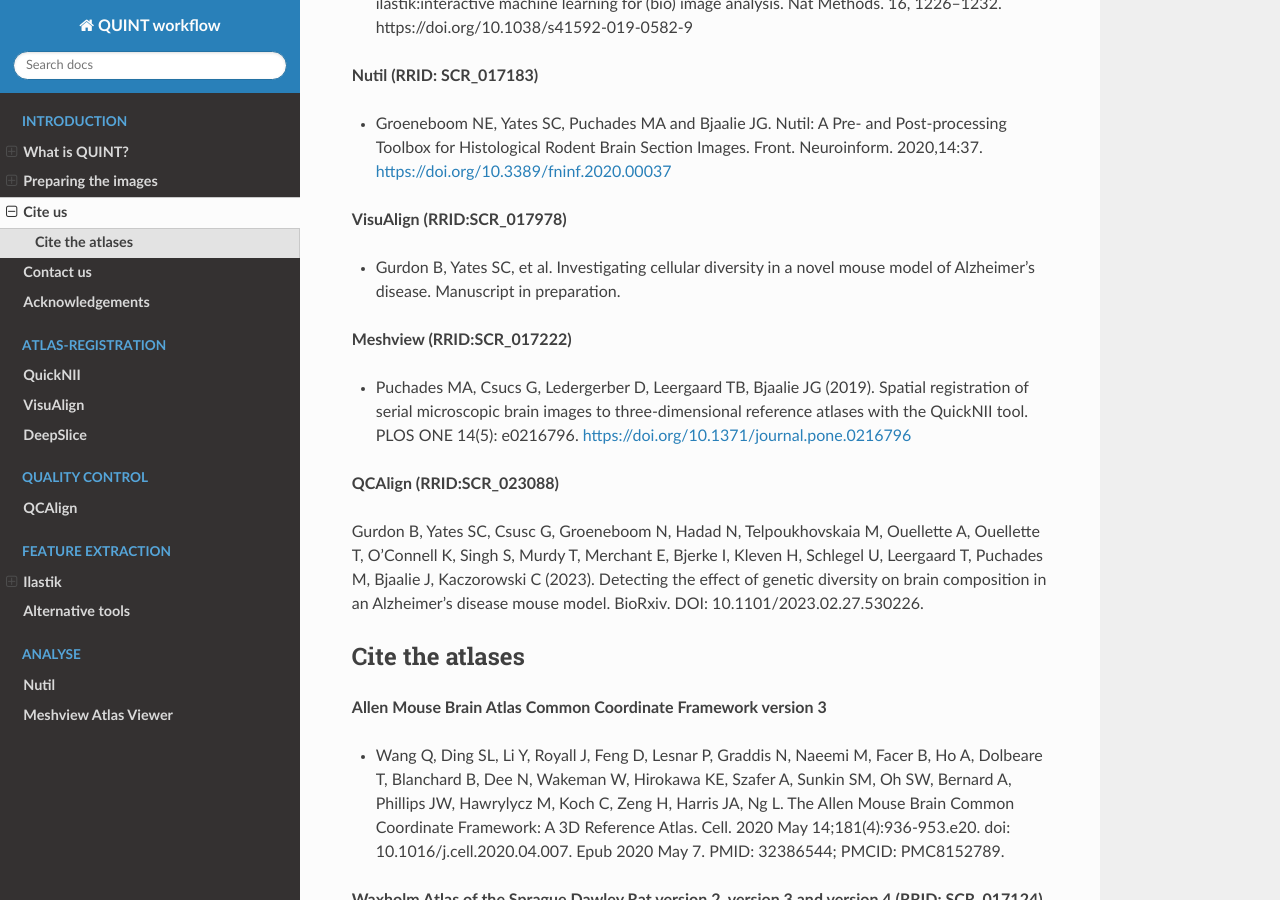
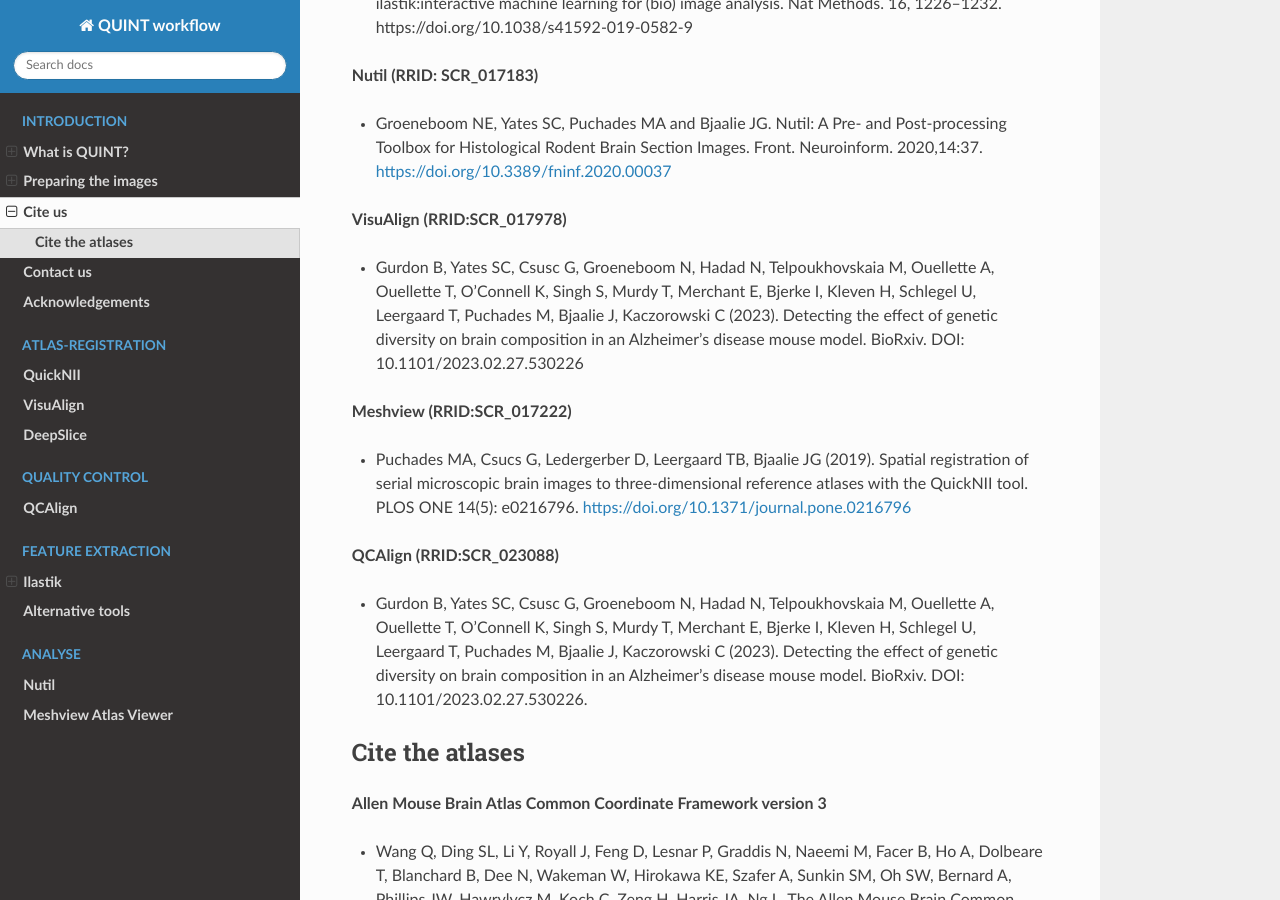
Before and after one commit to Neural-Systems-at-UIO/QUINT_workflow, a Sphinx documentation site: the page built from docs/Publications.rst, in a window 1280 px wide and 900 px high, scrolled down 696 px. Built offline with Sphinx 7.4.7 and the Read the Docs theme 2.0.0, drawn with Linux system fonts in a browser that asks for light colours.

Commit message:
Update Publications.rst

```diff
--- a/docs/Publications.rst
+++ b/docs/Publications.rst
@@ -23,7 +23,7 @@
 
 **VisuAlign (RRID:SCR_017978)**
 
-* Gurdon B, Yates SC, et al. Investigating cellular diversity in a novel mouse model of Alzheimer's disease. Manuscript in preparation.
+* Gurdon B, Yates SC, Csusc G, Groeneboom N, Hadad N, Telpoukhovskaia M, Ouellette A, Ouellette T, O’Connell K, Singh S, Murdy T, Merchant E, Bjerke I, Kleven H, Schlegel U, Leergaard T, Puchades M, Bjaalie J, Kaczorowski C  (2023). Detecting the effect of genetic diversity on brain composition in an Alzheimer’s disease mouse model. BioRxiv. DOI: 10.1101/2023.02.27.530226
 
 **Meshview (RRID:SCR_017222)**
 
@@ -31,7 +31,7 @@
 
 **QCAlign (RRID:SCR_023088)**
 
-Gurdon B, Yates SC, Csusc G, Groeneboom N, Hadad N, Telpoukhovskaia M, Ouellette A, Ouellette T, O’Connell K, Singh S, Murdy T, Merchant E, Bjerke I, Kleven H, Schlegel U, Leergaard T, Puchades M, Bjaalie J, Kaczorowski C  (2023). Detecting the effect of genetic diversity on brain composition in an Alzheimer’s disease mouse model. BioRxiv. DOI: 10.1101/2023.02.27.530226.
+* Gurdon B, Yates SC, Csusc G, Groeneboom N, Hadad N, Telpoukhovskaia M, Ouellette A, Ouellette T, O’Connell K, Singh S, Murdy T, Merchant E, Bjerke I, Kleven H, Schlegel U, Leergaard T, Puchades M, Bjaalie J, Kaczorowski C  (2023). Detecting the effect of genetic diversity on brain composition in an Alzheimer’s disease mouse model. BioRxiv. DOI: 10.1101/2023.02.27.530226.
 
 
 
```
